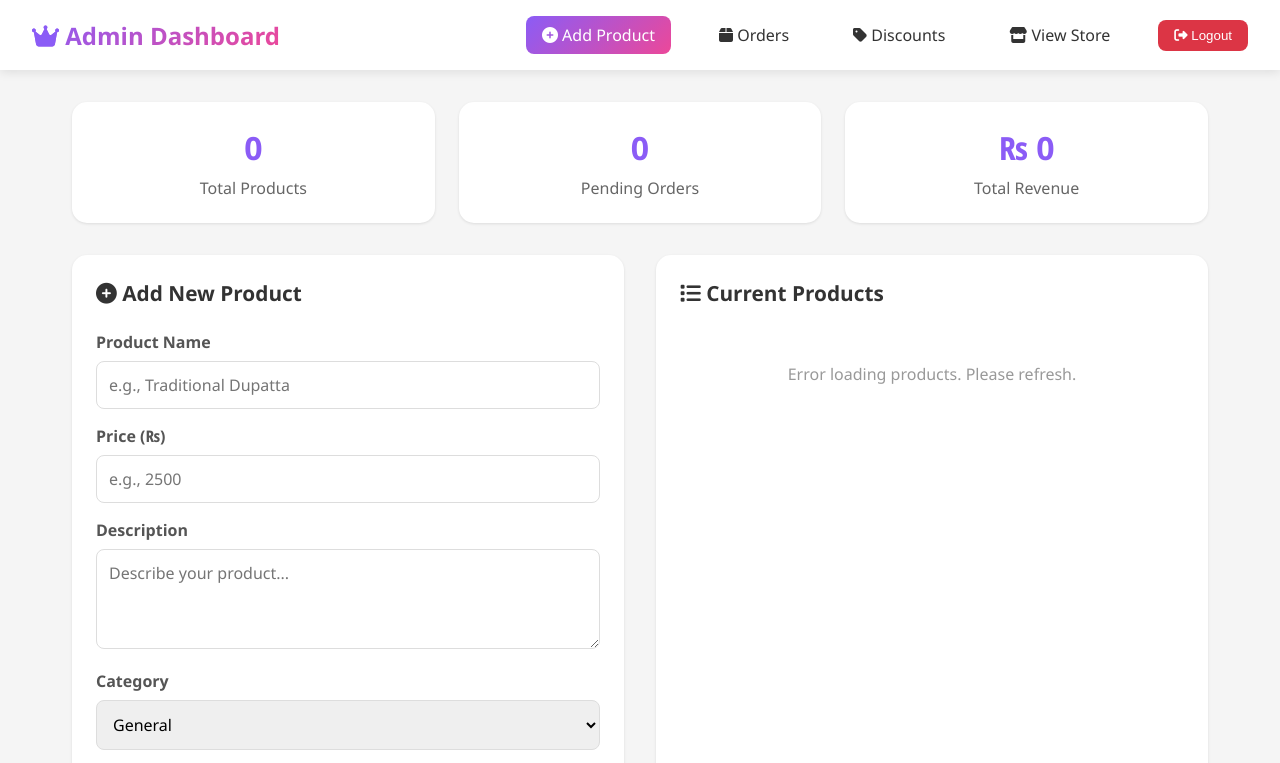
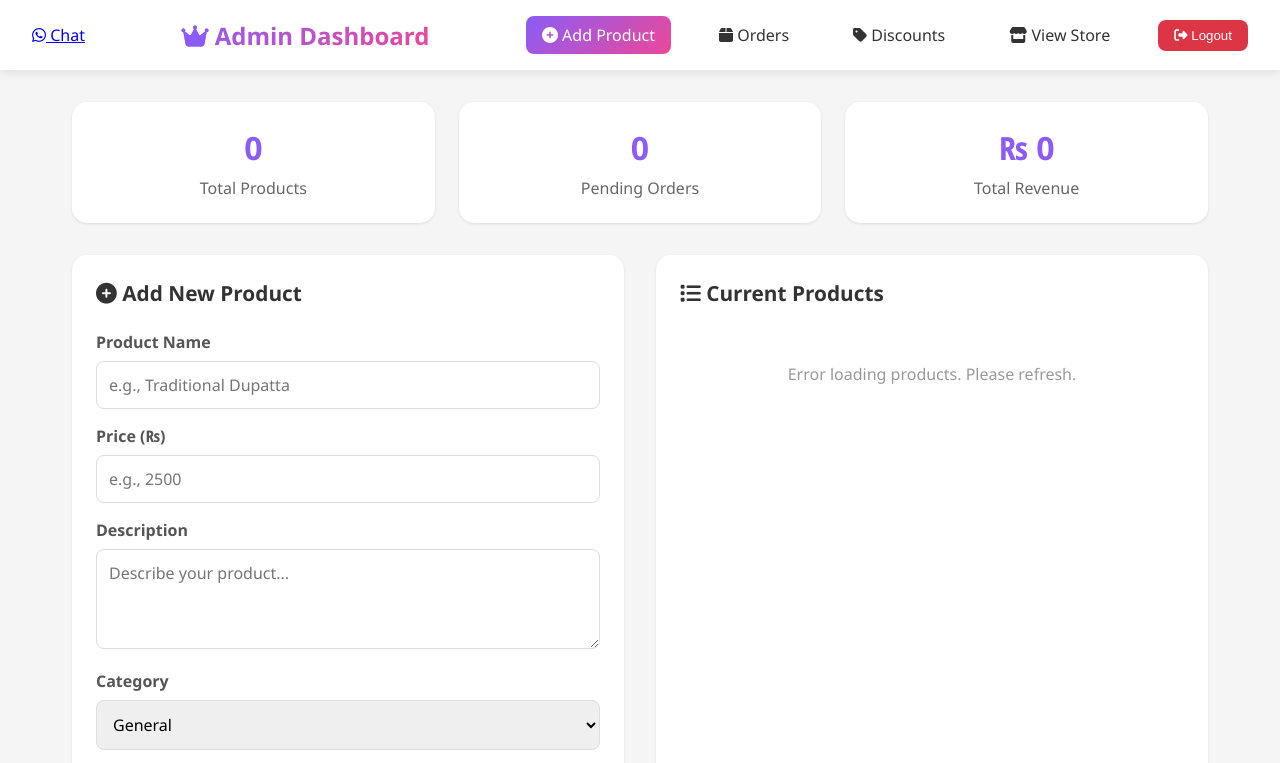
Before and after one commit to SardarHadiRind/embroidery-website-node, a website: page public/admin.html in a window 1280 px wide. Shown: the top 763 px of the page. Drawn offline with Linux system fonts and the light colour scheme; no server answers; sample sign-in values are in the browser's storage.

Commit message:
Update admin.html

```diff
--- a/public/admin.html
+++ b/public/admin.html
@@ -301,6 +301,9 @@
 <body>
     <!-- Navbar -->
     <nav class="navbar">
+        <a href="/admin-chat.html">
+    <i class="fab fa-whatsapp"></i> Chat <span id="chatBadge" style="background: #dc3545; color: white; border-radius: 50%; padding: 2px 6px; font-size: 10px; display: none;">0</span>
+</a>
         <a href="/admin.html" class="logo">
             <i class="fas fa-crown"></i> Admin Dashboard
         </a>
```
